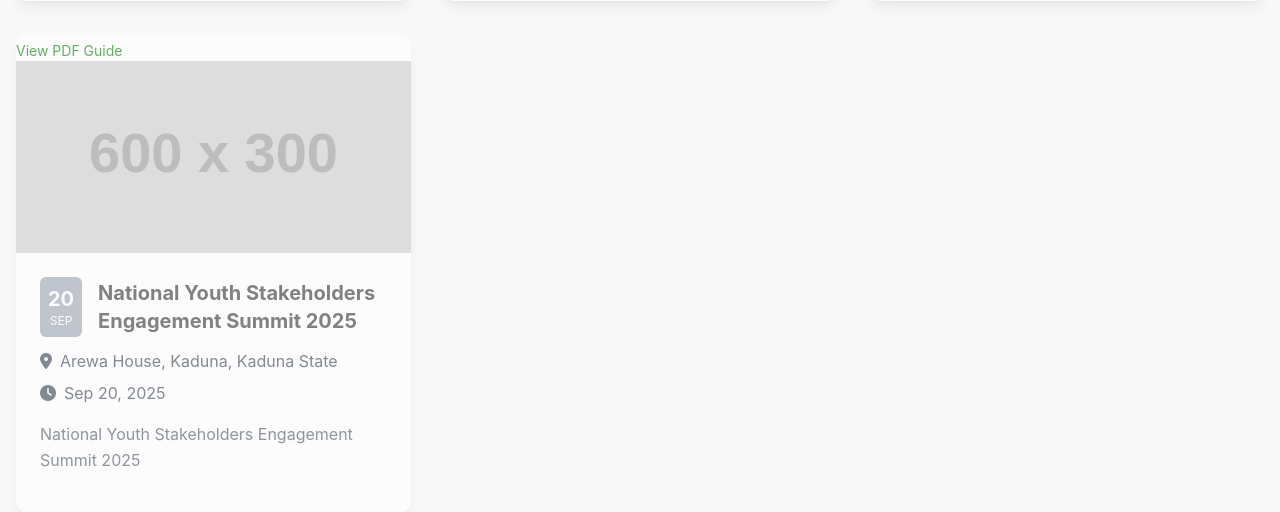
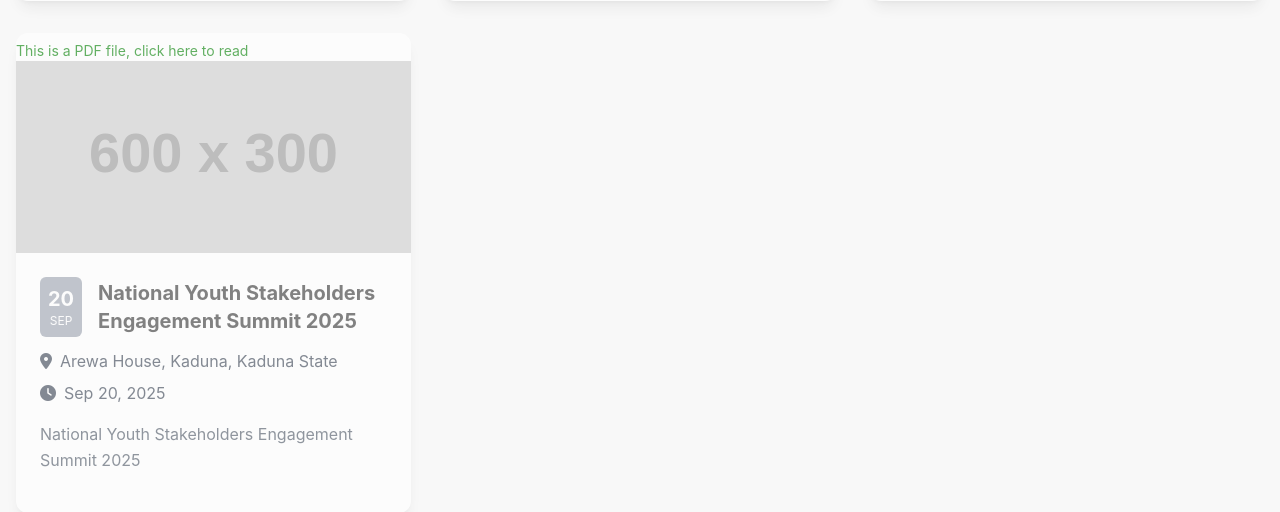
Before and after one commit to samsonlukman/nyforum, a Django app: template app/templates/app/events.html in a window 1280 px wide. Shown: the part 2161-2673 px from the top of the page. Run offline with Django 5.2, Linux system fonts and the light colour scheme; the template is opened without the code that fills it: values that come from a table or form of the project are taken from there, others are empty; data comes from the database, SQL or seed files in the repository; grey boxes labelled with a size stand in for pictures from a placeholder-image service; some libraries are stand-ins or nearby versions.

Commit message:
added pdf text

```diff
--- a/app/templates/app/events.html
+++ b/app/templates/app/events.html
@@ -75,7 +75,7 @@
             <div class="bg-white rounded-xl shadow-lg overflow-hidden">
                 {% if event.pdf_file %}
     <a href="{% url 'view_event_pdf' event.id %}" class="block text-primary-green text-sm mt-2 hover:underline">
-        View PDF Guide
+        This is a PDF file, click here to read
     </a>
 {% endif %}
 
```
